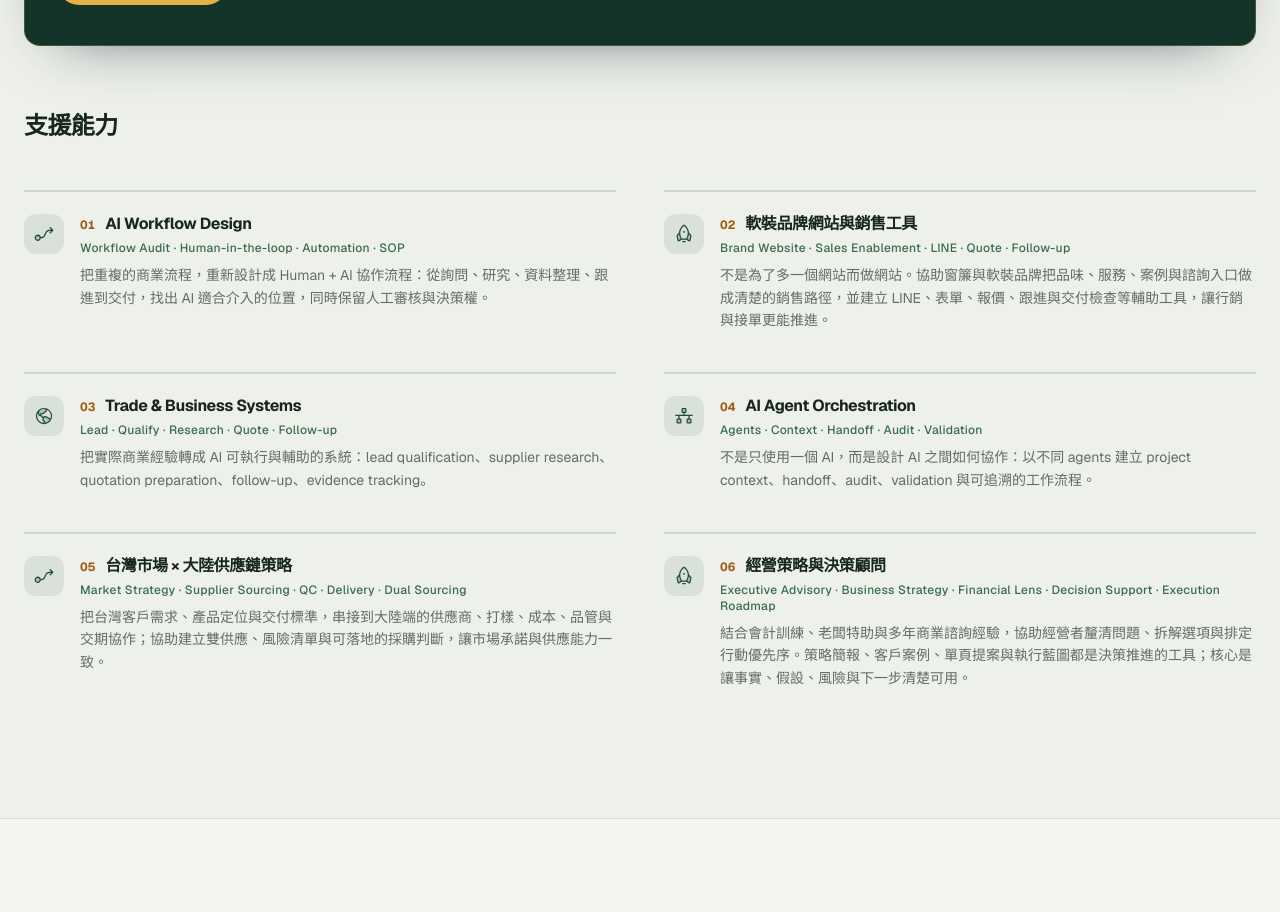
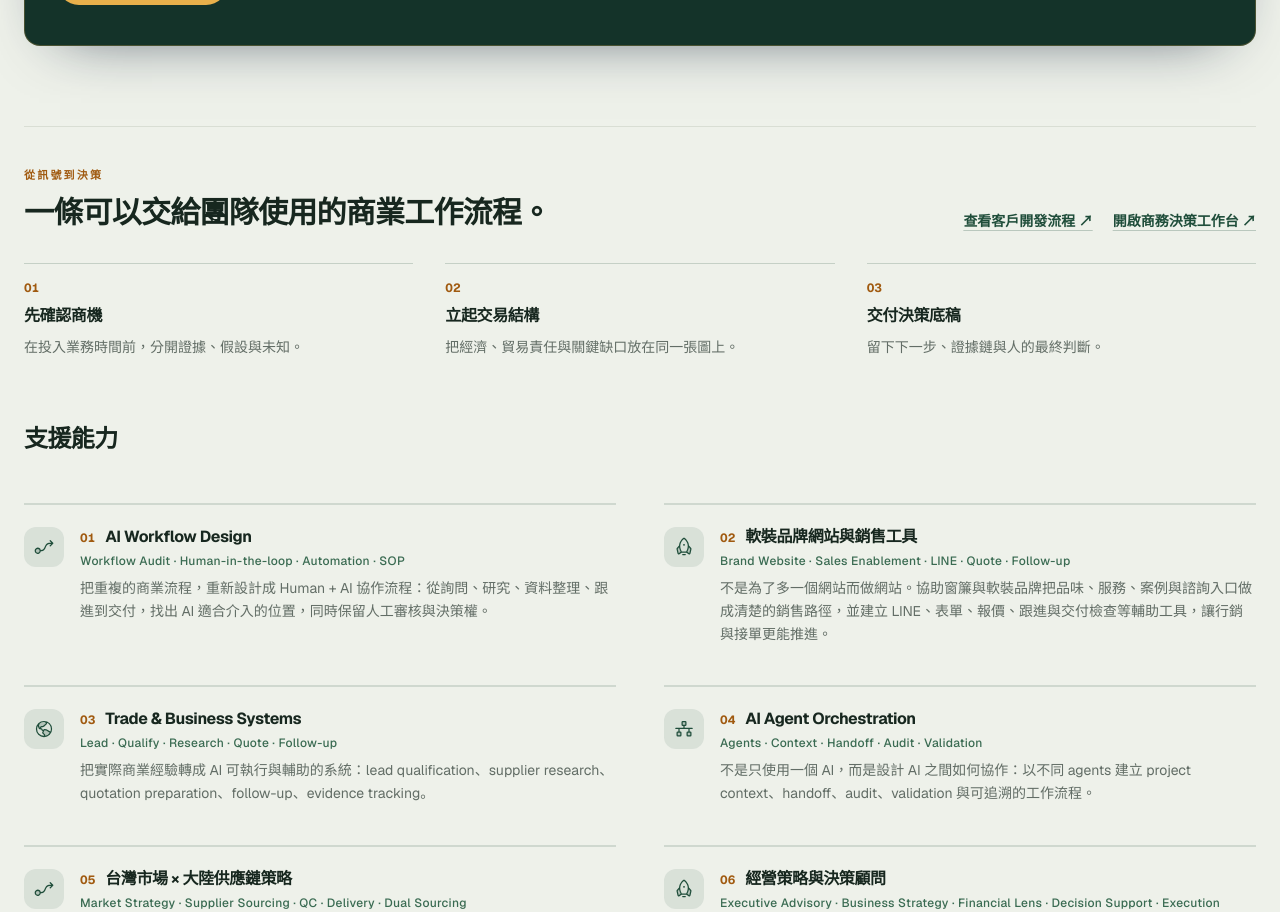
Before and after one commit to apchen1978/pauls-tradecraft, a React (Vite) app: page / in a window 1280 px wide. Shown: the part 8320-9232 px from the top of the page. Built offline with nearby package versions, Linux system fonts and the light colour scheme.

Commit message:
feat: show connected commercial delivery workflow

```diff
--- a/src/components/Capabilities.jsx
+++ b/src/components/Capabilities.jsx
@@ -3,6 +3,10 @@ import { FlowArrow, Rocket, GlobeHemisphereWest, Network, ArrowUpRight } from "@
 import { useLang } from "../i18n.jsx";
 
 const icons = [FlowArrow, Rocket, GlobeHemisphereWest, Network];
+const workflowLinks = {
+  source: "https://apchen1978.github.io/overseas-lead-discovery-demo/",
+  cdd: "https://apchen1978.github.io/commercial-decision-desk/",
+};
 
 export default function Capabilities() {
   const { lang, t } = useLang();
@@ -42,6 +46,28 @@ export default function Capabilities() {
           </a>
         </div>
 
+        <div className="mt-16 border-t border-line pt-8 md:mt-20 md:pt-10">
+          <div className="flex flex-col gap-3 md:flex-row md:items-end md:justify-between">
+            <div className="max-w-2xl">
+              <p className="text-[11px] font-bold uppercase tracking-[0.2em] text-amber">{t.capabilities.delivery.eyebrow}</p>
+              <h3 className="mt-3 text-2xl font-bold tracking-tight md:text-3xl">{t.capabilities.delivery.title}</h3>
+            </div>
+            <div className="flex flex-wrap gap-x-5 gap-y-2 text-sm font-semibold text-forest">
+              <a href={workflowLinks.source} target="_blank" rel="noopener noreferrer" className="underline decoration-forest/25 underline-offset-4 transition-colors hover:text-amber">{t.capabilities.delivery.sourceCta} ↗</a>
+              <a href={workflowLinks.cdd} target="_blank" rel="noopener noreferrer" className="underline decoration-forest/25 underline-offset-4 transition-colors hover:text-amber">{t.capabilities.delivery.cddCta} ↗</a>
+            </div>
+          </div>
+          <div className="mt-8 grid gap-8 md:grid-cols-3">
+            {t.capabilities.delivery.steps.map((step) => (
+              <div key={step.number} className="border-t border-forest/20 pt-4">
+                <p className="text-xs font-bold tabular-nums text-amber">{step.number}</p>
+                <h4 className="mt-2 text-base font-bold tracking-tight">{step.title}</h4>
+                <p className="mt-2 text-sm leading-relaxed text-ink/65">{step.body}</p>
+              </div>
+            ))}
+          </div>
+        </div>
+
         <h3 className="mt-16 text-xl font-bold tracking-tight md:text-2xl">{t.capabilities.supportingHeadline}</h3>
         <div className="mt-12 grid grid-cols-1 gap-x-12 gap-y-10 sm:grid-cols-2">
           {t.capabilities.items.map((item, i) => {
--- a/src/i18n.jsx
+++ b/src/i18n.jsx
@@ -76,6 +76,17 @@ const dict = {
         ],
       },
       supportingHeadline: "支援能力",
+      delivery: {
+        eyebrow: "從訊號到決策",
+        title: "一條可以交給團隊使用的商業工作流程。",
+        steps: [
+          { number: "01", title: "先確認商機", body: "在投入業務時間前，分開證據、假設與未知。" },
+          { number: "02", title: "立起交易結構", body: "把經濟、貿易責任與關鍵缺口放在同一張圖上。" },
+          { number: "03", title: "交付決策底稿", body: "留下下一步、證據鏈與人的最終判斷。" },
+        ],
+        sourceCta: "查看客戶開發流程",
+        cddCta: "開啟商務決策工作台",
+      },
       items: [
         {
           title: "AI Workflow Design",
@@ -254,6 +265,17 @@ const dict = {
         ],
       },
       supportingHeadline: "Supporting capabilities",
+      delivery: {
+        eyebrow: "FROM SIGNAL TO DECISION",
+        title: "A commercial workflow you can put in front of a team.",
+        steps: [
+          { number: "01", title: "Qualify the lead", body: "Separate evidence from assumptions before sales time is committed." },
+          { number: "02", title: "Structure the deal", body: "Make economics, trade responsibility, and unknowns visible." },
+          { number: "03", title: "Brief the decision", body: "Leave the owner with a next action, evidence trail, and human call." },
+        ],
+        sourceCta: "See lead qualification",
+        cddCta: "Open the decision workbench",
+      },
       items: [
         {
           title: "AI Workflow Design",
```
